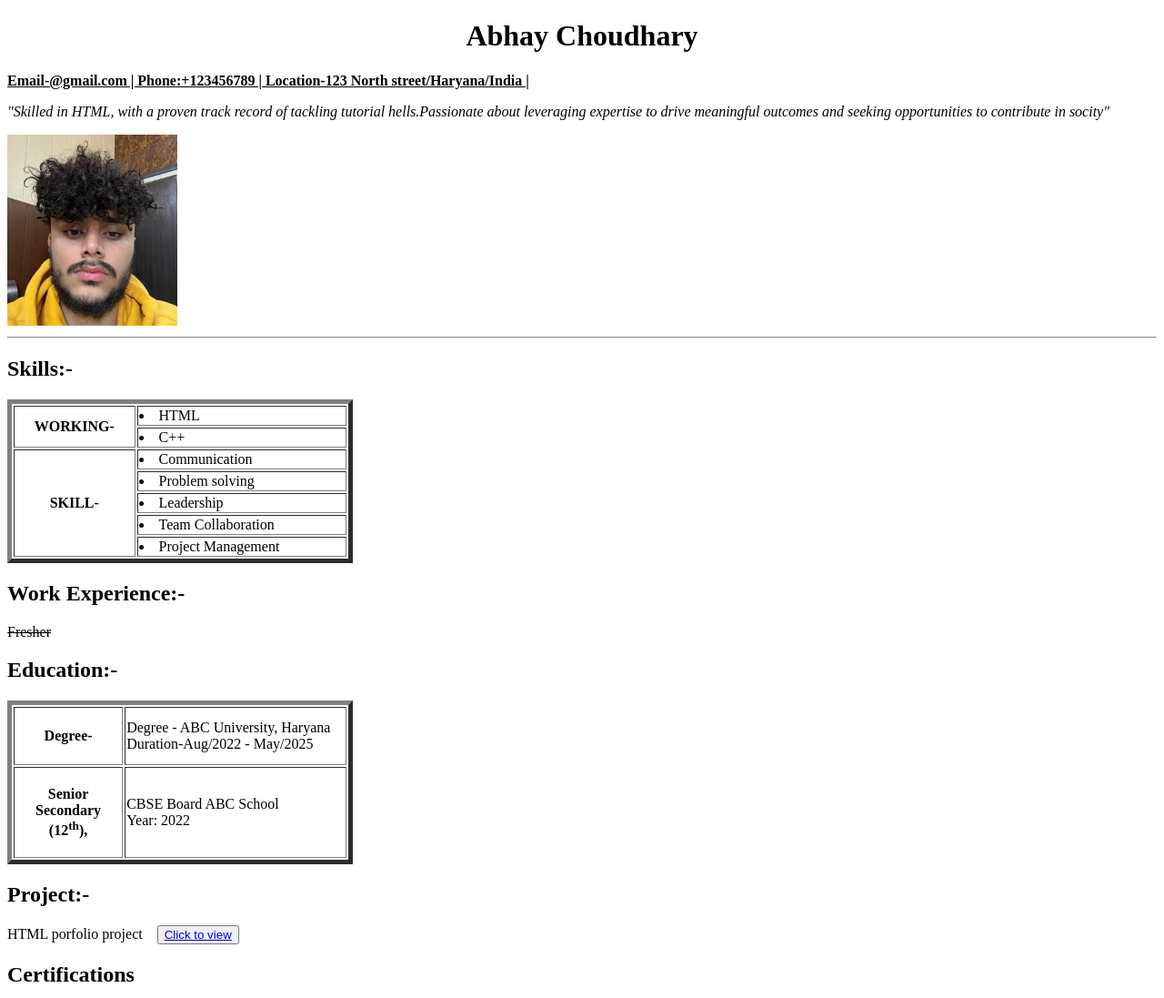
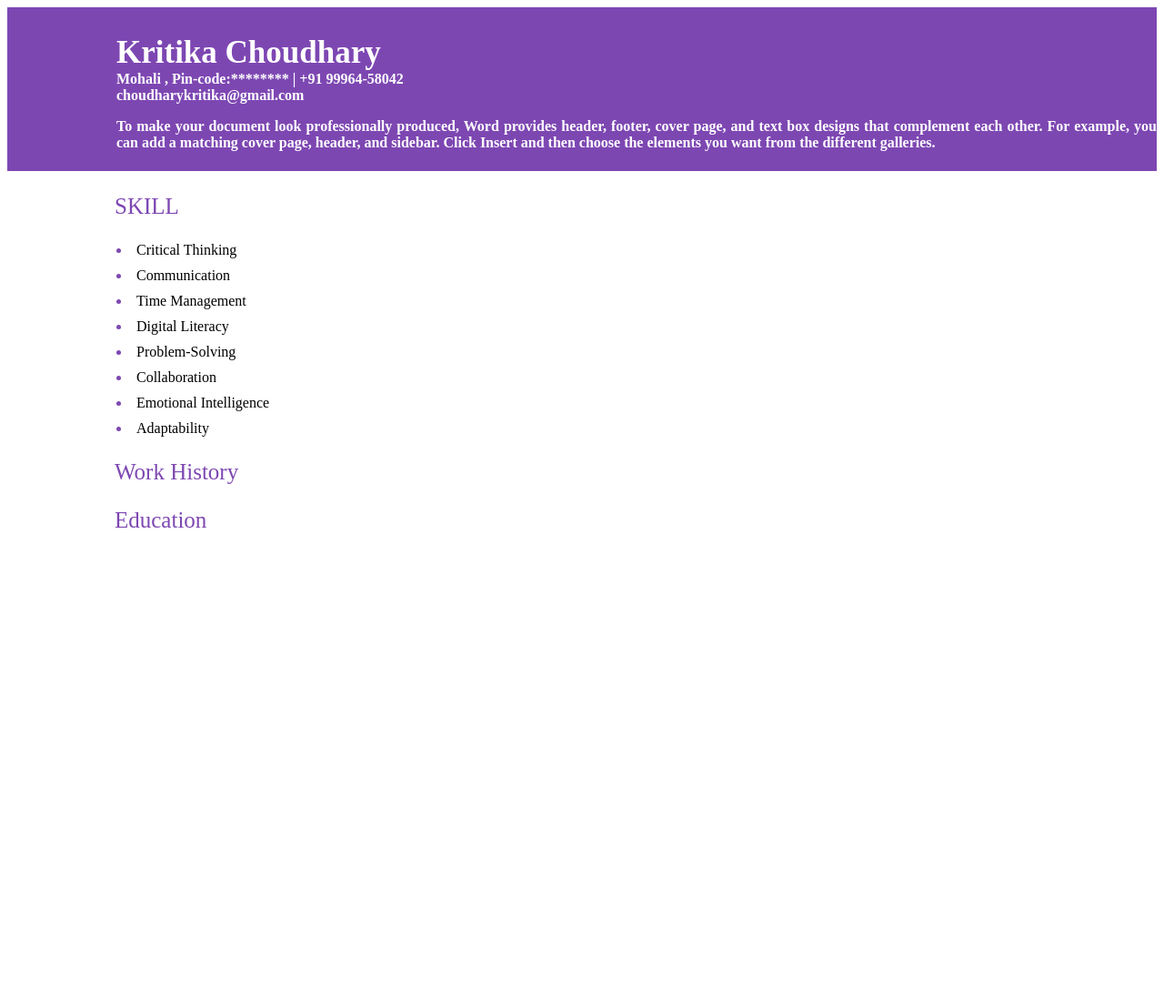
Before and after one commit to choudharyAbhay/Capstone-Project-1, a plain HTML site: page index.html in a window 1280 px wide. Shown: the top 1097 px of the page at 91% size. After the commit the page ends 800 px from the top, so only its background shows below. Drawn offline with Linux system fonts and the light colour scheme.

Commit message:
Update index.html

```diff
--- a/index.html
+++ b/index.html
@@ -2,117 +2,35 @@
 <html lang="en">
 <head>
     <meta charset="UTF-8">
-    <title>Resume</title>
+    <meta name="viewport" content="width=device-width, initial-scale=1.0">
+    <title>Document</title>
+    <style>
+        #b{height: 150px;width: auto;background-color: #7d47b2;
+            color: white;font-size: 35px;padding: 30px 0px 0px 120px;
+        }
+        #a{font-size: 12pt;}
+        p{font-size: 12pt;text-align: justify;}
+        ul{margin-left: 78px ;color: #7d47b2;font-size:25px;font-family: "bookman old style";font-weight: 400;}
+        li{color:black; font-size:12pt;margin: 7px 0px 10px 120px;font-family:"Bookman old style";font-weight: lighter;}
+        li::marker{color: #7d47b2;}
+    </style>
 </head>
 <body>
-    <font face="Humanst521 BT"><center><h1>Abhay Choudhary</h1></center>
-    <b><u>Email-@gmail.com  | Phone:+123456789 | Location-123 North street/Haryana/India |</u></b>
-    <p><i>"Skilled in HTML, with a proven track record of tackling tutorial hells.Passionate about
-        leveraging expertise to drive meaningful outcomes and seeking opportunities to contribute
-        in socity"</i>
-    </p>
-    <img src="./images/image.jpg"height=210>
-<hr>
-<h2>Skills:-</h2>
-<table width="380px"height=180px border="5">
-    <tr>
-        <th rowspan="2">WORKING-</th>
-        <td><li>HTML</li>
-    </tr>
-    <tr>
-        <td><li>C++</li></td>
-    </tr>
-    <tr>
-        <th rowspan="5">SKILL-</th><td><li>Communication</td></li>
-    </tr>
-    <tr>
-        <td><li>Problem solving</td></li>
-    </tr>
-    <tr>
-        <td><li>Leadership</td></li>
-    </tr>
-    <tr>
-        <td><li>Team Collaboration</td></li>
-    </tr>
-    <tr>
-        <td><li>Project Management</td></li>
-    </tr>
-</table>
-
-<h2>Work Experience:-</h2>
-<strike>Fresher</strike>
-<h2>Education:-</h2>
-   <table width="380px"height=180px border="5">
-    <tr>
-        <th>Degree-</th>
-        <td>Degree - ABC University, Haryana
-            Duration-Aug/2022 - May/2025
-        </td>
-    </tr>
-    <tr>
-        <th>Senior Secondary (12<sup>th</sup>), </li></td></th>
-        <td>CBSE Board
-            ABC School<br> Year: 2022</td>
-    </tr>
-</table>
-<h2>Project:-</h2>
-HTML porfolio project &nbsp; &nbsp;<button><a href="./4.3 HTML Porfolio Project/index.html">Click to view</a></button>
-<h2>Certifications</h2>
-C++ Programing Language Certification<br>ABC Skill Center, Haryana
-<hr>
-<a href="./Contact.html">Contact Me</a> | <a href="./hobby.html">Additional Information</a>
-<footer>
-    <marquee scrollamount="5"direction=right height="20" behavior="alternate"onmouseover="stop();"onmouseout="start();"><small>© Copyright © Abhay Choudhary 2025 Archives. All Rights Reserved.</small></marquee>
-</footer>
-<table width="1"height=1 border="5">
-    <form>
-        <tr>
-            <td align=center colspan="2">Registration Form</td>
-        </tr>
-        <tr>
-            <td>Name:-</td><td><input type="text"placeholder="Enter your name"></td>
-        </tr>
-        <tr>
-            <td>Father's Name:-</td><td><input type="text"placeholder="Enter your father's name"></td>
-        </tr>
-        <tr>
-            <td>Mother'sName:-</td><td><input type="text"placeholder="Enter your Mother's name"></td>
-        </tr>
-        <tr>
-            <td>Password:-</td><td><input type="password"placeholder="Enter your password"></td>
-        </tr>
-        <tr>
-            <td>Gender:-</td><td><input type="radio"name=r>Male<input type="radio"name=r>Female</td>
-        </tr>
-        <tr>
-            <td>Age</td><td><input type="number"min=18 max=50></td>
-        </tr>
-        <tr>
-            <td>D.O.B</td><td><input type="date"></td>
-        </tr>
-        <tr>
-            <td>Education</td><td><input type="checkbox">10<sup>th</sup><input type="checkbox">12<sup>th</sup></td>
-        </tr>
-        <tr>
-            <td>E-mail</td><td><input type="email"></td>
-        </tr>
-        <tr>
-            <td>Choose State</td>
-                <td><select>
-                 <option>Delhi</option>
-                  <option>Mumbai</option>
-                </select>
-            </td>
-        </tr>
-        <tr>
-            <td>Address</td><td><textarea col="30"row=5></textarea></td>
-        </tr>
-        <tr>
-            <td>Choose your file</td><td><input type="file"></td>
-        </tr>
-    </form>
-</table>
-<input type="submit"value=Submit>
-<input type="reset"value=Reset>
+    <div id="b">
+        <b>Kritika Choudhary<b><br>
+            <div id="a">Mohali ,  Pin-code:******** | +91 99964-58042<br>choudharykritika@gmail.com</div>
+            <p>To make your document look professionally produced, Word provides header, footer, cover page, and text box designs that complement each other. For example, you can add a matching cover page, header, and sidebar. Click Insert and then choose the elements you want from the different galleries.</p>
+    </div>
+    <ul>SKILL</ul>
+    <li>Critical Thinking</li>
+    <li>Communication</li>
+    <li>Time Management</li>
+    <li>Digital Literacy</li>
+    <li>Problem-Solving</li>
+    <li>Collaboration</li>
+    <li> Emotional Intelligence</li>
+    <li>Adaptability</li>
+   <ul>Work History</ul>
+   <ul>Education</ul>
 </body>
 </html>
```
